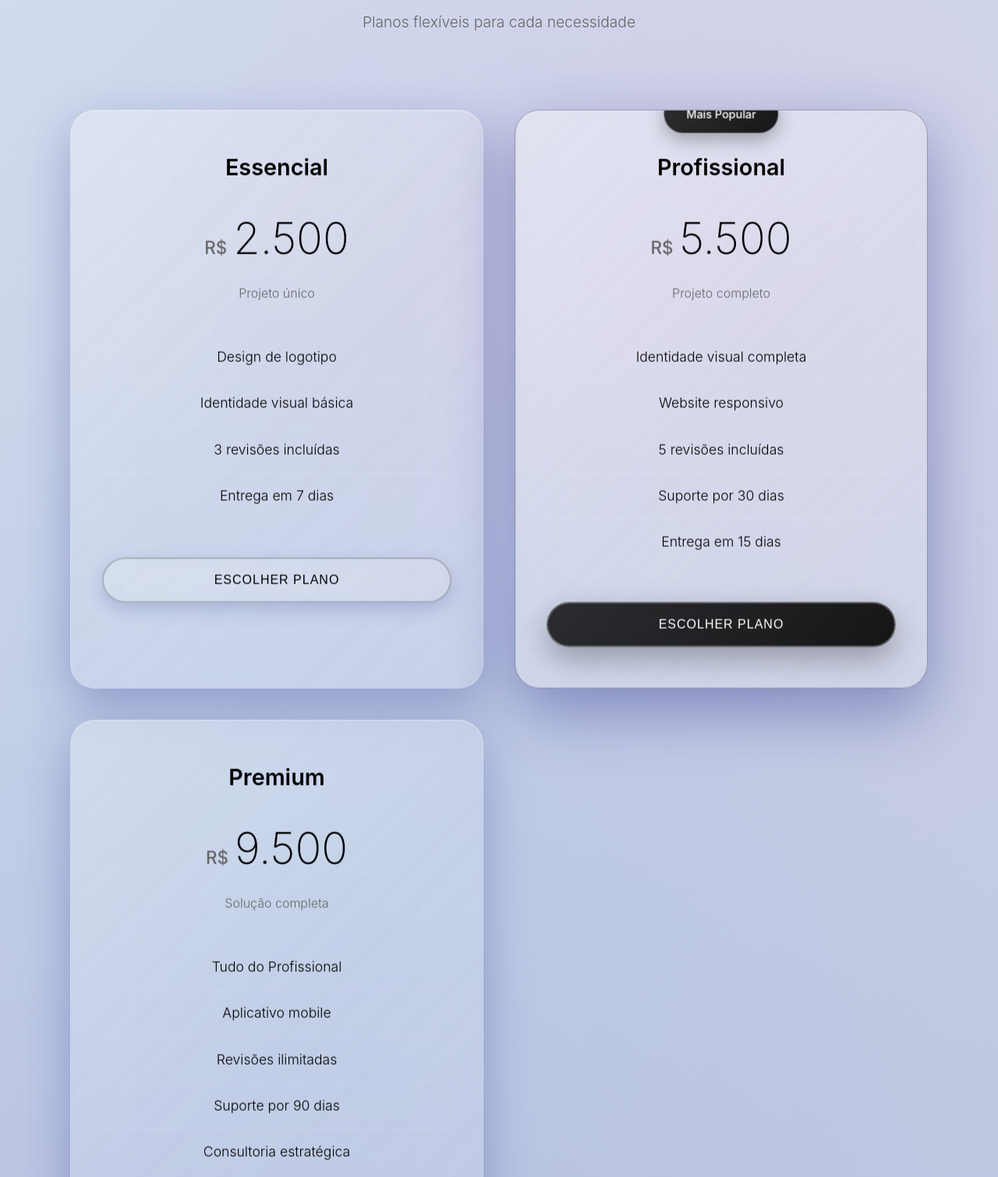
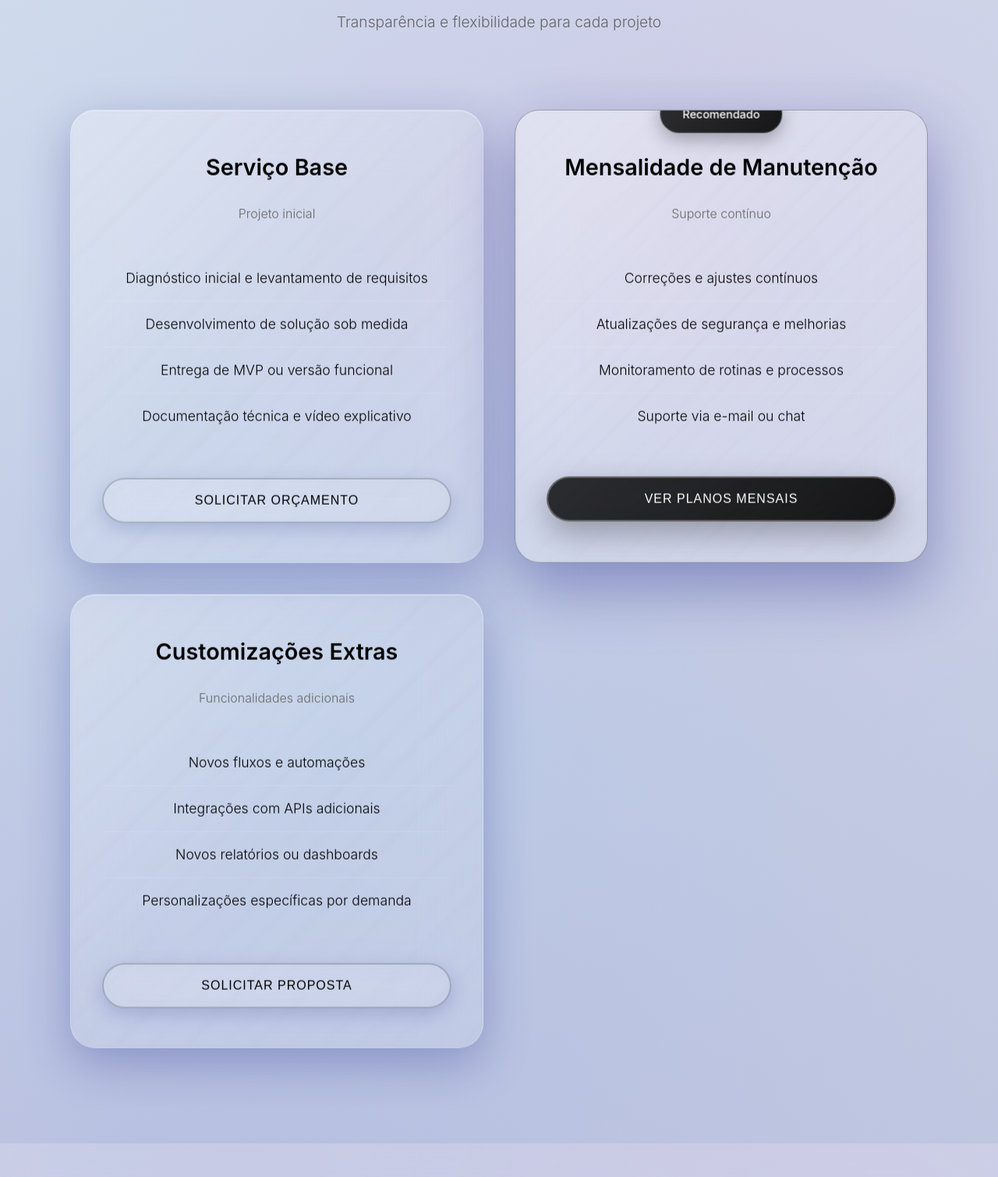
Before and after one commit to cmanalytika/cmanalytika-site, a plain HTML site: page index.html in a window 1280 px wide. Shown: the part 2900-4409 px from the top of the page at 78% size. Drawn offline with Linux system fonts and the light colour scheme; a script that the page names is missing.

Commit message:
Updated index.html

```diff
--- a/index.html
+++ b/index.html
@@ -176,66 +176,55 @@
     <div class="container">
         <div class="section-header">
             <h2 class="section-title">Precificação</h2>
-                <p class="section-subtitle">Planos flexíveis para cada necessidade</p>
+            <p class="section-subtitle">Transparência e flexibilidade para cada projeto</p>
         </div>
         <div class="pricing-grid">
             <div class="pricing-card glass-card">
                 <div class="pricing-header">
-                        <h3 class="pricing-title">Essencial</h3>
-                        <div class="pricing-price">
-                            <span class="price-currency">R$</span>
-                            <span class="price-amount">2.500</span>
-                        </div>
-                        <p class="pricing-period">Projeto único</p>
+                    <h3 class="pricing-title">Serviço Base</h3>
+                    <p class="pricing-period">Projeto inicial</p>
                 </div>
                 <ul class="pricing-features">
-                        <li>Design de logotipo</li>
-                        <li>Identidade visual básica</li>
-                        <li>3 revisões incluídas</li>
-                        <li>Entrega em 7 dias</li>
+                    <li>Diagnóstico inicial e levantamento de requisitos</li>
+                    <li>Desenvolvimento de solução sob medida</li>
+                    <li>Entrega de MVP ou versão funcional</li>
+                    <li>Documentação técnica e vídeo explicativo</li>
                 </ul>
-                    <button class="pricing-button">Escolher Plano</button>
+                <button class="pricing-button">Solicitar Orçamento</button>
             </div>
+
             <div class="pricing-card glass-card featured">
-                    <div class="pricing-badge">Mais Popular</div>
+                <div class="pricing-badge">Recomendado</div>
                 <div class="pricing-header">
-                        <h3 class="pricing-title">Profissional</h3>
-                        <div class="pricing-price">
-                            <span class="price-currency">R$</span>
-                            <span class="price-amount">5.500</span>
-                        </div>
-                        <p class="pricing-period">Projeto completo</p>
+                    <h3 class="pricing-title">Mensalidade de Manutenção</h3>
+                    <p class="pricing-period">Suporte contínuo</p>
                 </div>
                 <ul class="pricing-features">
-                        <li>Identidade visual completa</li>
-                        <li>Website responsivo</li>
-                        <li>5 revisões incluídas</li>
-                        <li>Suporte por 30 dias</li>
-                        <li>Entrega em 15 dias</li>
+                    <li>Correções e ajustes contínuos</li>
+                    <li>Atualizações de segurança e melhorias</li>
+                    <li>Monitoramento de rotinas e processos</li>
+                    <li>Suporte via e-mail ou chat</li>
                 </ul>
-                    <button class="pricing-button">Escolher Plano</button>
+                <button class="pricing-button">Ver Planos Mensais</button>
             </div>
+
             <div class="pricing-card glass-card">
                 <div class="pricing-header">
-                        <h3 class="pricing-title">Premium</h3>
-                        <div class="pricing-price">
-                            <span class="price-currency">R$</span>
-                            <span class="price-amount">9.500</span>
-                        </div>
-                        <p class="pricing-period">Solução completa</p>
+                    <h3 class="pricing-title">Customizações Extras</h3>
+                    <p class="pricing-period">Funcionalidades adicionais</p>
                 </div>
                 <ul class="pricing-features">
-                        <li>Tudo do Profissional</li>
-                        <li>Aplicativo mobile</li>
-                        <li>Revisões ilimitadas</li>
-                        <li>Suporte por 90 dias</li>
-                        <li>Consultoria estratégica</li>
+                    <li>Novos fluxos e automações</li>
+                    <li>Integrações com APIs adicionais</li>
+                    <li>Novos relatórios ou dashboards</li>
+                    <li>Personalizações específicas por demanda</li>
                 </ul>
-                    <button class="pricing-button">Escolher Plano</button>
+                <button class="pricing-button">Solicitar Proposta</button>
             </div>
         </div>
     </div>
 </section>
+
 
     <!-- Contact Section -->
     <section id="contact" class="contact">
```
Lines whose indentation alone changed are shown as unchanged.
